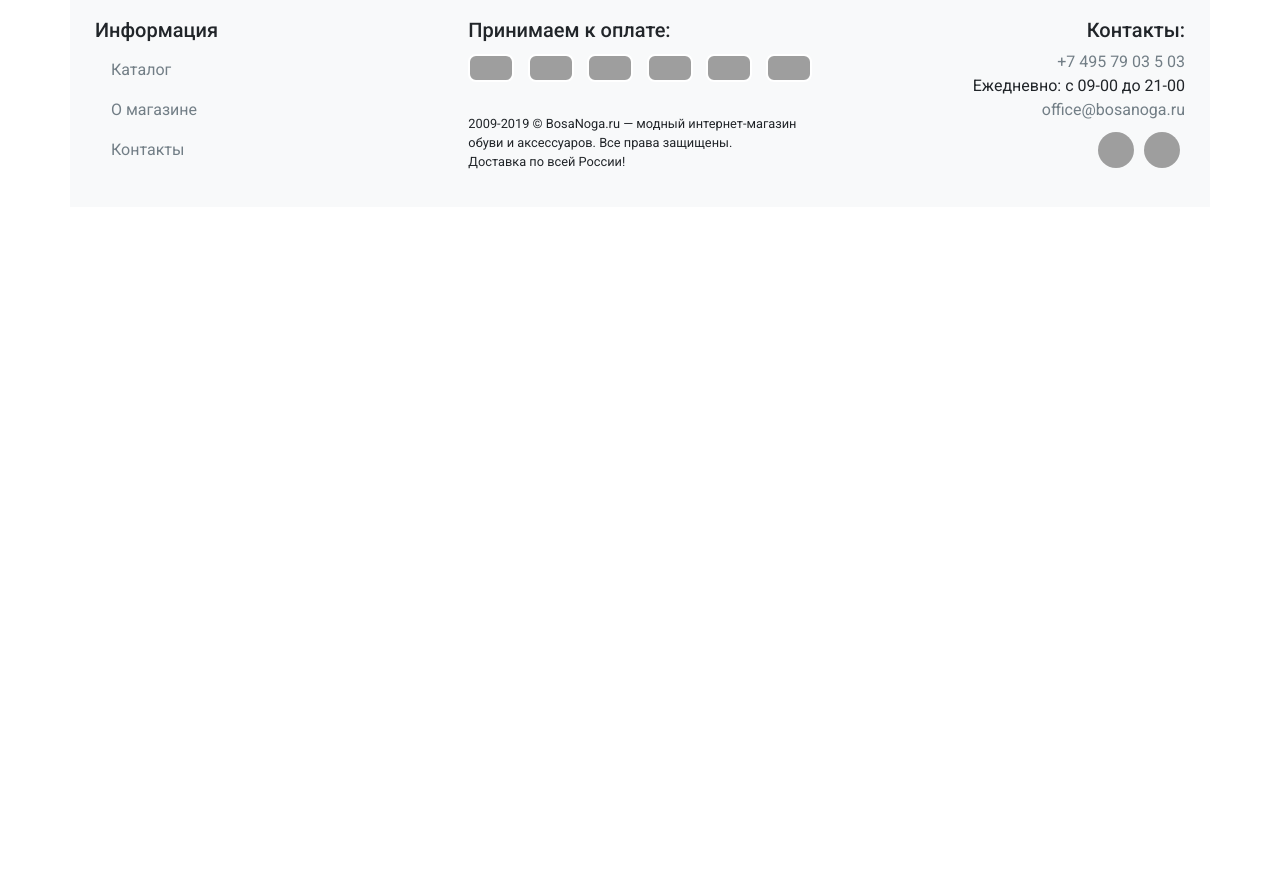
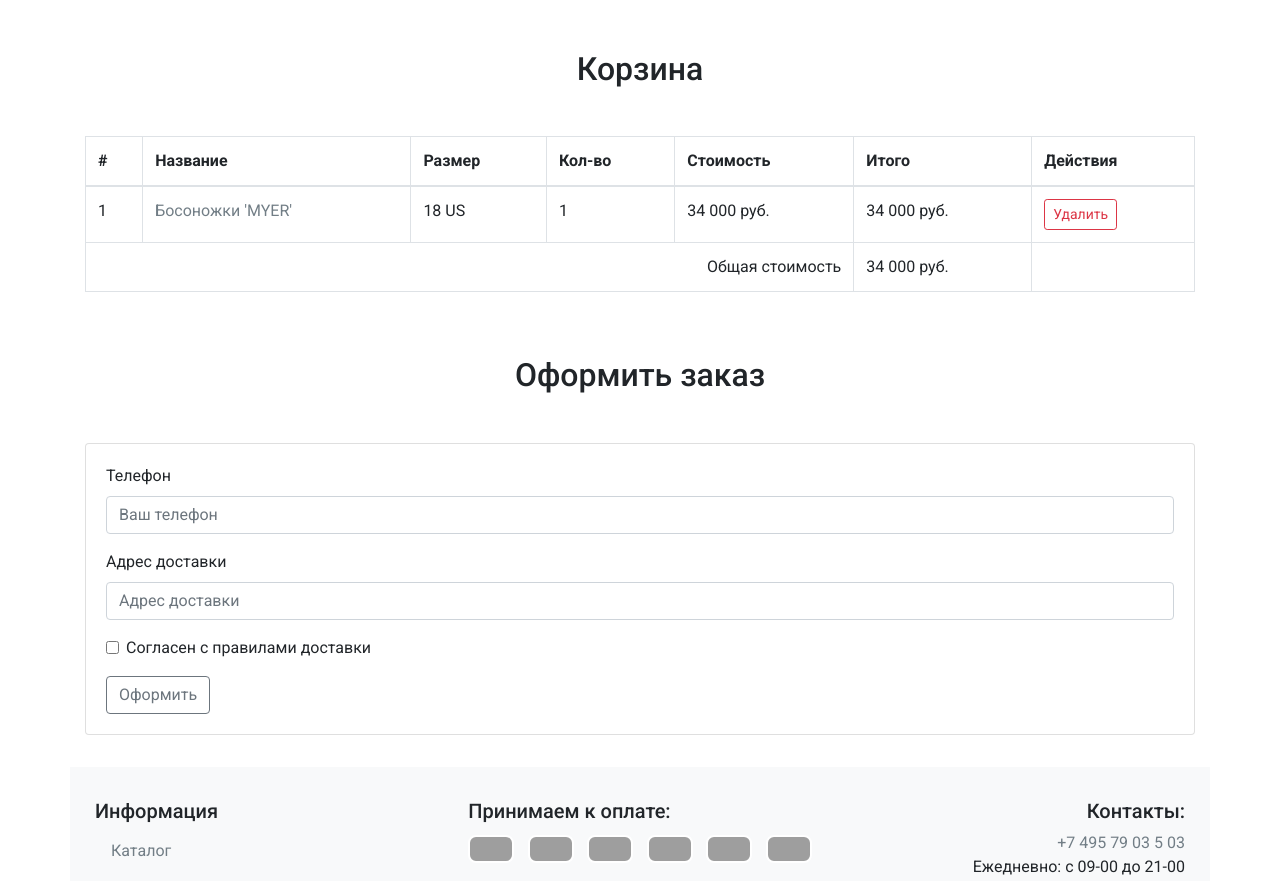
Before and after one commit to ioalpatov-education/diploma, a React (Create React App) app in the folder frontend/: page /cart in a window 1280 px wide. Shown: the part 640-1521 px from the top of the page. Before the commit the page ends 847 px from the top, so only its background shows below. Built offline with nearby package versions, Linux system fonts and the light colour scheme; grey boxes are pictures that could not be loaded.

Commit message:
добавлено сохранение товаров в корзину

```diff
--- a/frontend/src/App.js
+++ b/frontend/src/App.js
@@ -6,6 +6,7 @@
 import ShoeDetailsPage from "./views/ShoeDetailsPage";
 import Header from "./components/Header";
 import Footer from "./components/Footer";
+import CartPage from "./views/CartPage";
 import { useRoutes } from "react-router-dom";
 
 function App() {
@@ -29,6 +30,10 @@
     {
       path: "/contacts",
       element: <ContactsPage />,
+    },
+    {
+      path: "/cart",
+      element: <CartPage />,
     },
   ]);
 
--- /dev/null
+++ b/frontend/src/views/CartPage/index.jsx
@@ -0,0 +1,92 @@
+const CartPage = () => {
+  for (const key in localStorage) {
+    if (!localStorage.hasOwnProperty(key)) continue;
+
+    console.log(JSON.parse(localStorage.getItem(key)));
+  }
+
+  return (
+    <>
+      <section className="cart">
+        <h2 className="text-center">Корзина</h2>
+        <table className="table table-bordered">
+          <thead>
+            <tr>
+              <th scope="col">#</th>
+              <th scope="col">Название</th>
+              <th scope="col">Размер</th>
+              <th scope="col">Кол-во</th>
+              <th scope="col">Стоимость</th>
+              <th scope="col">Итого</th>
+              <th scope="col">Действия</th>
+            </tr>
+          </thead>
+          <tbody>
+            <tr>
+              <td scope="row">1</td>
+              <td>
+                <a href="/products/1.html">Босоножки 'MYER'</a>
+              </td>
+              <td>18 US</td>
+              <td>1</td>
+              <td>34 000 руб.</td>
+              <td>34 000 руб.</td>
+              <td>
+                <button className="btn btn-outline-danger btn-sm">
+                  Удалить
+                </button>
+              </td>
+            </tr>
+            <tr>
+              <td colSpan="5" className="text-right">
+                Общая стоимость
+              </td>
+              <td>34 000 руб.</td>
+            </tr>
+          </tbody>
+        </table>
+      </section>
+      <section className="order">
+        <h2 className="text-center">Оформить заказ</h2>
+        <div
+          className="card"
+          // style="max-width: 30rem; margin: 0 auto;"
+        >
+          <form className="card-body">
+            <div className="form-group">
+              <label htmlFor="phone">Телефон</label>
+              <input
+                className="form-control"
+                id="phone"
+                placeholder="Ваш телефон"
+              />
+            </div>
+            <div className="form-group">
+              <label htmlFor="address">Адрес доставки</label>
+              <input
+                className="form-control"
+                id="address"
+                placeholder="Адрес доставки"
+              />
+            </div>
+            <div className="form-group form-check">
+              <input
+                type="checkbox"
+                className="form-check-input"
+                id="agreement"
+              />
+              <label className="form-check-label" htmlFor="agreement">
+                Согласен с правилами доставки
+              </label>
+            </div>
+            <button type="submit" className="btn btn-outline-secondary">
+              Оформить
+            </button>
+          </form>
+        </div>
+      </section>
+    </>
+  );
+};
+
+export default CartPage;
--- a/frontend/src/views/ShoeDetailsPage/index.jsx
+++ b/frontend/src/views/ShoeDetailsPage/index.jsx
@@ -1,6 +1,6 @@
 import { useEffect, useState } from "react";
 import { useSelector, useDispatch } from "react-redux";
-import { useParams } from "react-router-dom";
+import { useParams, useNavigate } from "react-router-dom";
 import { sendRequestToGetShoeDetails } from "../../store/slices/shoesSlice";
 import Preloader from "../../components/Preloader";
 
@@ -21,6 +21,8 @@
   const { details, loading } = useSelector((state) => state.shoes.shoeDetails);
   const [selectedSize, setSelectedSize] = useState(null);
   const [quantity, setQuantity] = useState(1);
+
+  const navigate = useNavigate();
 
   let { id } = useParams();
 
@@ -46,6 +48,34 @@
       default:
         break;
     }
+  };
+
+  const addShoeToCart = () => {
+    const shoeData = {
+      price: details.price,
+      quantity,
+    };
+
+    const storageKey = `${id}-${selectedSize}`;
+
+    const jsonShoeInLS = localStorage.getItem(storageKey);
+
+    if (!jsonShoeInLS) {
+      localStorage.setItem(storageKey, JSON.stringify(shoeData));
+      navigate("/cart");
+      return;
+    }
+
+    const shoeInLS = JSON.parse(jsonShoeInLS);
+
+    localStorage.setItem(
+      storageKey,
+      JSON.stringify({
+        ...shoeInLS,
+        quantity: shoeInLS.quantity + quantity,
+      })
+    );
+    navigate("/cart");
   };
 
   return (
@@ -77,10 +107,12 @@
                   })}
                 </tbody>
               </table>
-              <div className="text-center">
               {!!details.sizes &&
               !!details.sizes.length &&
               details.sizes.filter((s) => s.available).length ? (
+                <>
+                  {" "}
+                  <div className="text-center">
                     <p>
                       Размеры в наличии:
                       {details.sizes.map((s) => (
@@ -97,9 +129,6 @@
                         </button>
                       ))}
                     </p>
-                ) : (
-                  <p>Размеров нет</p>
-                )}
                     <p>
                       Количество:
                       <span className="btn-group btn-group-sm pl-2">
@@ -110,7 +139,9 @@
                         >
                           -
                         </button>
-                    <span className="btn btn-outline-primary">{quantity}</span>
+                        <span className="btn btn-outline-primary">
+                          {quantity}
+                        </span>
                         <button
                           className="btn btn-secondary"
                           onClick={(e) => changeQuantity(e, "increase")}
@@ -124,9 +155,14 @@
                   <button
                     className="btn btn-danger btn-block btn-lg"
                     disabled={!selectedSize}
+                    onClick={addShoeToCart}
                   >
                     В корзину
                   </button>
+                </>
+              ) : (
+                <p>Размеров нет</p>
+              )}
             </div>
           </div>
         </section>
```
Lines whose indentation alone changed are shown as unchanged.
